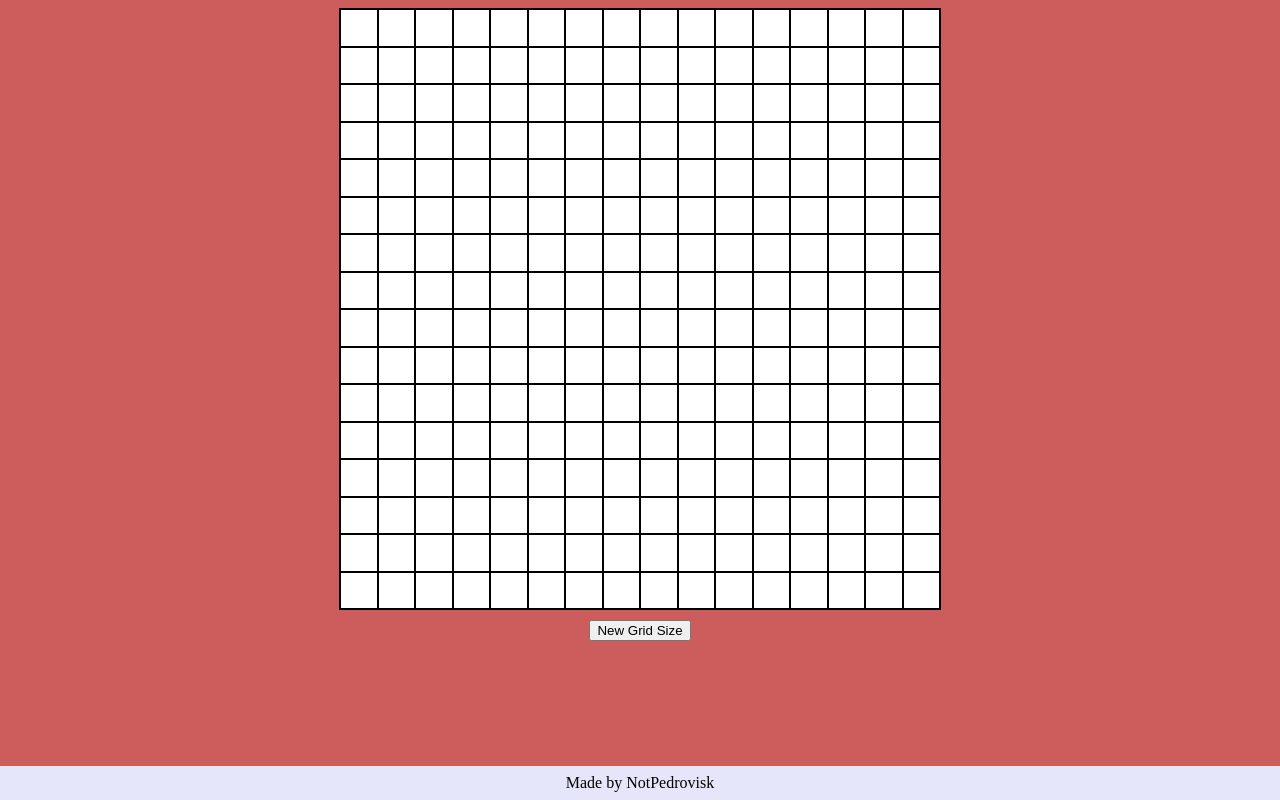
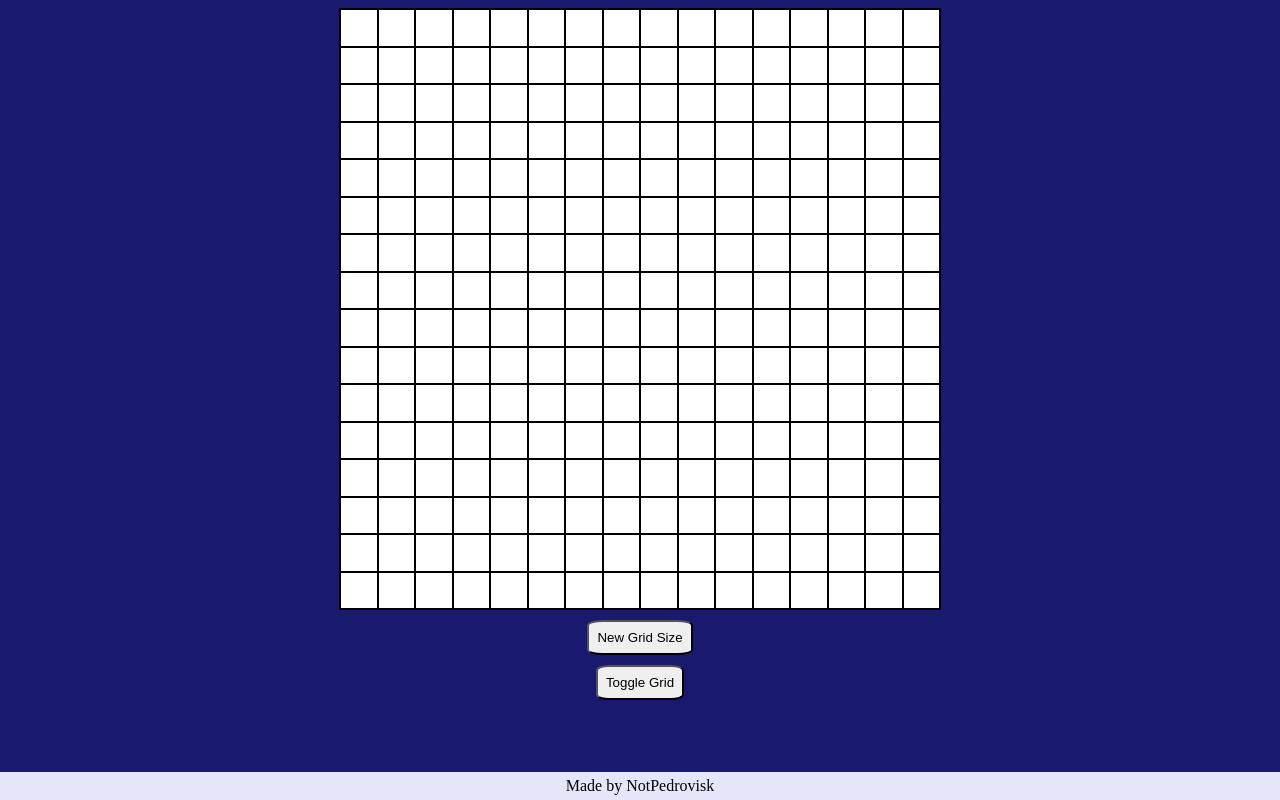
Before and after one commit to NotPedrovisk/EtchASketch, a plain HTML site: page index.html in a window 1280 px wide. Drawn offline with Linux system fonts and the light colour scheme.

Commit message:
added button to toggle grid

```diff
--- a/scripts.js
+++ b/scripts.js
@@ -57,7 +57,21 @@ popUpButton.addEventListener("click", ()=>{
 
     changeGrid()
 })
-document.body.appendChild(popUpButton)
+document.body.appendChild(popUpButton);
+
+const gridButton = document.createElement("button");
+gridButton.textContent = "Toggle Grid"
+gridButton.addEventListener("click", ()=>{
+    //gets all elements with column class and returns an HTMLCollection, kinda like an array, but different
+    const columns = document.getElementsByClassName("column");
+    //turns the collection into an array to use forEach()
+    [...columns].forEach(el=>{
+        el.classList.toggle("nogrid");
+    })
+})
+
+document.body.appendChild(gridButton);
+
 
 const footer = document.createElement("footer");
 footer.textContent = "Made by NotPedrovisk";
--- a/styles.css
+++ b/styles.css
@@ -4,7 +4,7 @@ body{
     flex-direction: column;
     justify-content: center;
     align-items: center;
-    background-color: indianred;
+    background-color: midnightblue;
 }
 
 .container{
@@ -31,10 +31,18 @@ body{
     border: 1px solid black;
 }
 
+
+.nogrid{
+    border: 0px;
+}
+
 button{
     display: flex;
     justify-self: center;
     margin-top:10px;
+    padding: .5rem;
+    border-radius: 15%;
+
 
 }
 
@@ -44,7 +52,7 @@ footer{
     bottom:0;
     text-align: center;
     background-color: lavender;
-    padding:8px;
+    padding:5px;
 
 
 }
```
